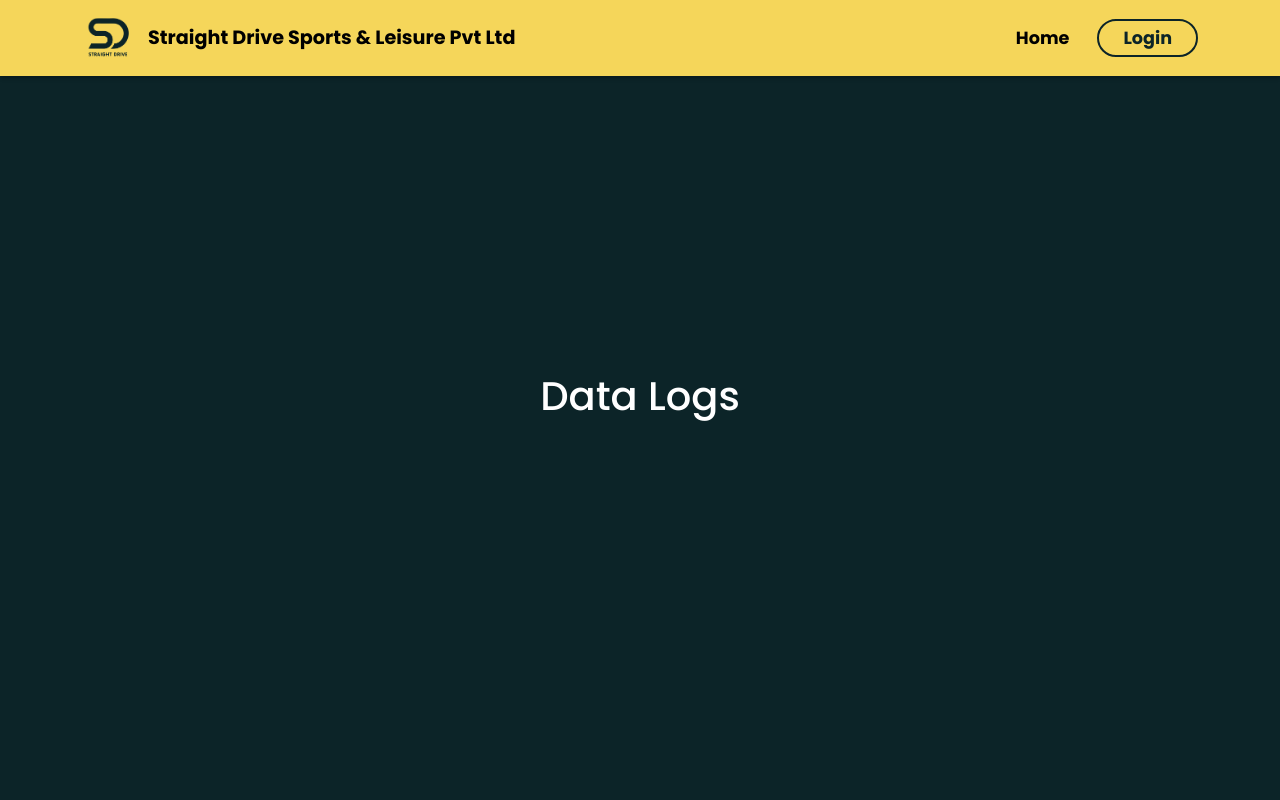
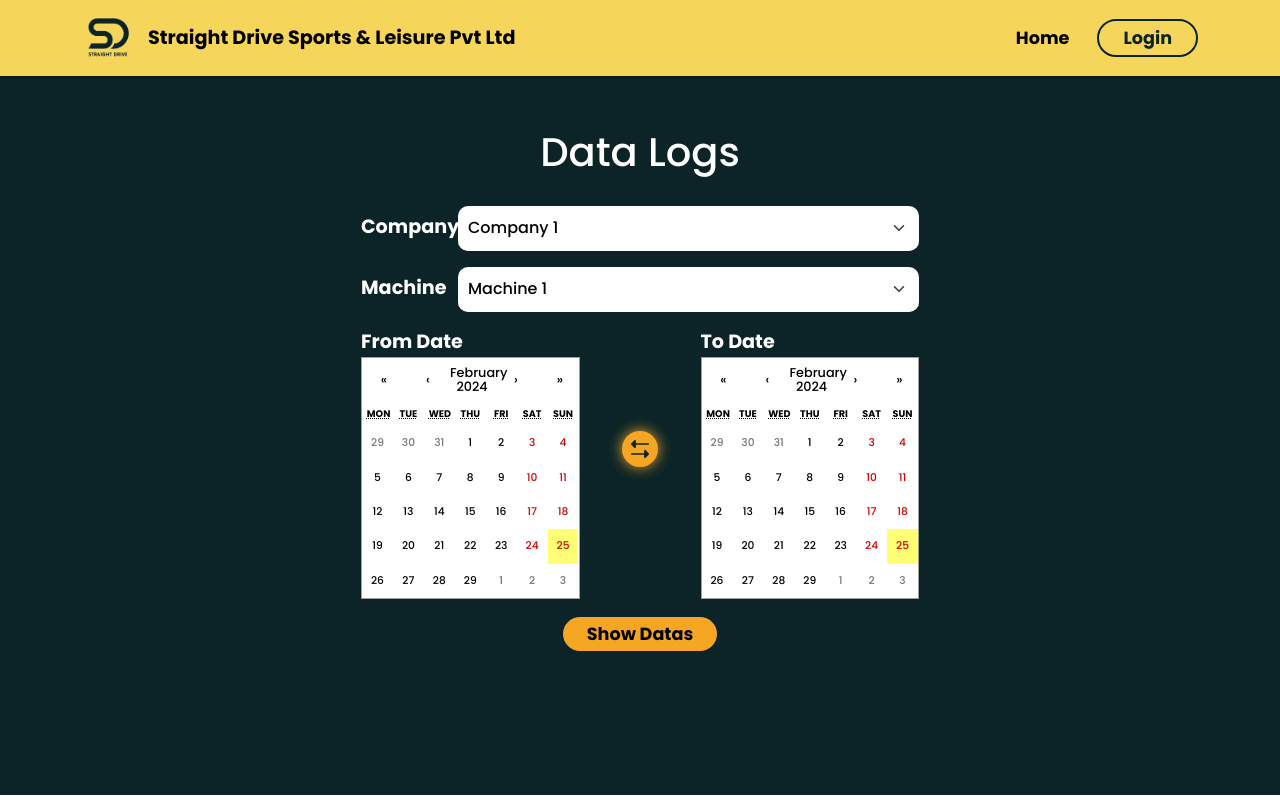
Before and after one commit to dinesh-comrade/straight_drive, a React (Create React App) app: page /straight_drive/data-logs in a window 1280 px wide. Built offline with nearby package versions, Linux system fonts and the light colour scheme; a web font is replaced by a local one.

Commit message:
Data logs started

```diff
--- a/package.json
+++ b/package.json
@@ -10,6 +10,7 @@
     "axios": "^1.6.7",
     "bootstrap": "^5.3.3",
     "react": "^18.2.0",
+    "react-calendar": "^4.8.0",
     "react-dom": "^18.2.0",
     "react-router-dom": "^6.22.1",
     "react-scripts": "5.0.1",
--- a/src/CSS/Data.css
+++ b/src/CSS/Data.css
@@ -3,19 +3,121 @@
   flex-direction: column;
   align-items: center;
   justify-content: center;
-  height: 100vh;
+  padding: 10% 0;
+  height: 100%;
   background-color: #0c2428;
   color: #fff;
   position: relative;
 }
 
-.data-logs-content {
-  position: relative;
-  display: flex;
-  flex-direction: column;
-  align-items: center;
-  justify-content: center;
-  text-align: center;
+/* .data-title {
+} */
+
+.data-logs-body {
+  margin-top: 2%;
+  padding: 0 25%;
+}
+
+.data-logs-body .select-data {
+  width: 100%;
+}
+
+.data-label {
+  font-size: 1.2rem;
+  font-weight: bold;
+  color: #fff;
+}
+
+.data-select {
+  width: 100%;
+  padding: 10px;
+  border: none;
+  border-radius: 10px;
+  background-color: #fff;
+  color: #000;
+  font-size: 1rem;
+  font-weight: 400;
+  border-bottom: 1px solid #fff;
+  transition: all 0.3s;
+}
+
+.calendar-container {
   padding: 0 20%;
-  z-index: 1;
 }
+
+.data-select:focus {
+  border: 2px solid #f5a623;
+}
+
+.data-logs .react-calendar {
+  font-size: 0.8rem;
+}
+
+.data-logs .react-calendar .react-calendar__month-view__weekdays__weekday {
+  color: #000;
+}
+
+.data-logs .react-calendar .react-calendar__navigation {
+  margin-bottom: 0;
+}
+
+.data-logs .btn-datas {
+  background-color: #f5a623;
+  color: #000;
+  border: none;
+  margin-top: 1%;
+  font-size: 1.1rem;
+  font-weight: bold;
+  transition: all 0.3s;
+}
+
+.data-logs .btn-datas:hover {
+  background-color: #000;
+  color: #f5a623;
+  box-shadow: 0 0 10px 0 #f5a623;
+  transform: translateY(-5px);
+}
+
+.data-logs .btn-datas:active {
+  color: #f5a623;
+}
+
+.data-logs .arrows {
+  width: 50%;
+  height: 50%;
+  margin-top: 140%;
+  margin-bottom: 0%;
+  filter: drop-shadow(0 0 7px #f5a623);
+}
+
+@media screen and (max-width: 768px) {
+  .data-logs {
+    padding: 10% 0;
+  }
+  .data-logs-body {
+    padding: 0 10%;
+  }
+
+  .data-label {
+    font-size: 0.9rem;
+  }
+
+  .data-select {
+    font-size: 0.9rem;
+  }
+
+  .data-logs .react-calendar {
+    font-size: 0.7rem;
+  }
+
+  .data-logs .btn-datas {
+    font-size: 1rem;
+  }
+
+  .data-logs .arrows {
+    width: 15%;
+    height: 15%;
+    margin-top: 10%;
+    margin-bottom: 10%;
+  }
+}
--- a/src/Components/Data.jsx
+++ b/src/Components/Data.jsx
@@ -1,12 +1,94 @@
 import React from "react";
 import "../CSS/Data.css";
+import arrows from "../assets/arrows.svg";
+import Calendar from "react-calendar";
+import "react-calendar/dist/Calendar.css";
 
 const Data = () => {
   return (
     <main className="data-logs">
       <div className="container">
-        <div className="data-logs-content">
-          <h1 className="h1-data">Data Logs</h1>
+        <div className="row">
+          <div className="col-12">
+            <h1 className="text-center data-title">Data Logs</h1>
+          </div>
+        </div>
+        <div className="data-logs-body">
+          <div className="mb-3 row">
+            <label
+              htmlFor="staticEmail"
+              className="col-sm-2 col-form-label data-label"
+            >
+              Company
+            </label>
+            <div className="col-sm-10">
+              <select
+                className="form-select data-select"
+                aria-label="Default select example"
+              >
+                <option selected>Company 1</option>
+                <option value="1">Company 2</option>
+                <option value="2">Company 3</option>
+                <option value="3">Company 4</option>
+              </select>
+            </div>
+          </div>
+          <div className="mb-3 row">
+            <label
+              htmlFor="staticEmail"
+              className="col-sm-2 col-form-label data-label"
+            >
+              Machine
+            </label>
+            <div className="col-sm-10">
+              <select
+                className="form-select data-select"
+                aria-label="Default select example"
+              >
+                <option selected>Machine 1</option>
+                <option value="1">Machine 2</option>
+                <option value="2">Machine 3</option>
+                <option value="3">Machine 4</option>
+              </select>
+            </div>
+          </div>
+          <div className="mb-3 row">
+            <div className="col-lg-5 col-md-4 col-sm-2">
+              <div>
+                <label htmlFor="fromDate" className="data-label">
+                  From Date
+                </label>
+                <div>
+                  <Calendar id="fromDate" className="calendar" />
+                </div>
+              </div>
+            </div>
+            <div className="col-lg-2 col-md-1 col-sm-1">
+              <div className="d-flex justify-content-center align-items-center">
+                <img src={arrows} alt="arrows" className="arrows" />
+              </div>
+            </div>
+            <div className="col-lg-5 col-md-4 col-sm-1">
+              <div>
+                <label htmlFor="toDate" className="data-label">
+                  To Date
+                </label>
+                <div>
+                  <Calendar id="toDate" className="calendar" />
+                </div>
+              </div>
+            </div>
+          </div>
+          <div className="mb-3 row justify-content-center">
+            <div className="col-lg-4 col-md-2 col-sm-2 col-12 d-flex justify-content-center">
+              <button
+                className="btn btn-primary px-4 py-1 rounded-pill btn-datas"
+                type="button"
+              >
+                Show Datas
+              </button>
+            </div>
+          </div>
         </div>
       </div>
     </main>
```
Also changed, not shown: src/assets/arrows.svg (added), 1 other file (tests, documents, lock files or other folders).
